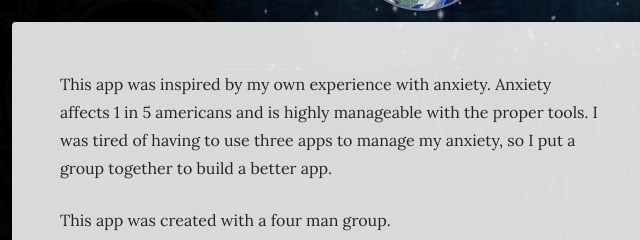
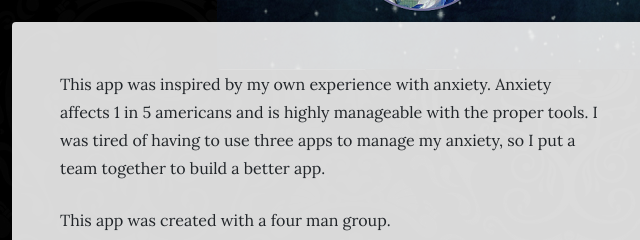
Before and after one commit to NLegge/my-website, a website: page portfolio.html in a window 1280 px wide. Shown: the part 2843-3083 px from the top of the page, 73-713 px from the left. Drawn offline with Linux system fonts and the light colour scheme.

Commit message:
adjusted wording

```diff
--- a/portfolio.html
+++ b/portfolio.html
@@ -123,7 +123,7 @@
             <div class="bg-faded p-5 rounded">
               <p class="mb-0">This app was inspired by my own experience with anxiety.
                 Anxiety affects 1 in 5 americans and is highly manageable with the proper tools.
-                I was tired of having to use three apps to manage my anxiety, so I put a group together to build a better app.</p>
+                I was tired of having to use three apps to manage my anxiety, so I put a team together to build a better app.</p>
                 <br>
                 <p>This app was created with a four man group.</p>
               </div>
```
